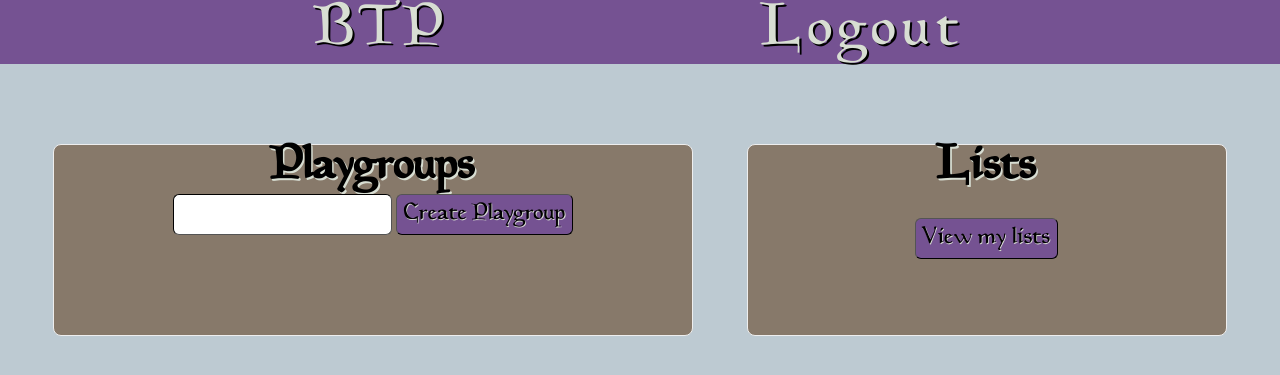
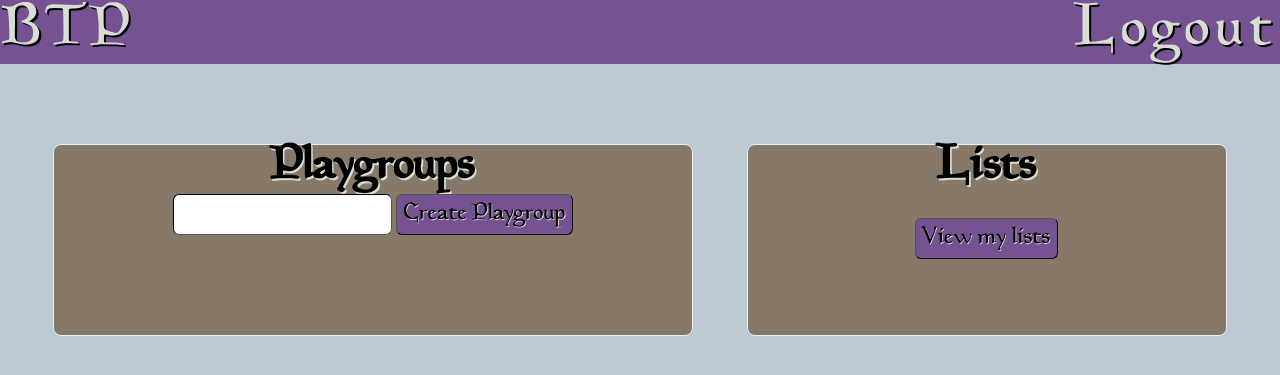
Before and after one commit to VeryThankYou/BTP, a PHP site: page /main.php in a window 1280 px wide. Shown: the top 375 px of the page. Run offline with PHP 8.4, Linux system fonts and the light colour scheme; the visitor is signed in with stand-in values (Sample User, id 1); data that the repository does not hold is empty.

Commit message:
Header er fix'ed, men er stadig ikke pæn

```diff
--- a/index.php
+++ b/index.php
@@ -27,8 +27,11 @@ if ($_SERVER["REQUEST_METHOD"] == "POST") {
 </head>
 
 <body>
+
     <div class="header">
-        <p class="title">BTP</p>
+        <div class="header_left">
+            <p>BTP</p>
+        </div>
     </div>
 
     <div class="container input">
--- a/login.php
+++ b/login.php
@@ -56,7 +56,9 @@ if(!empty( $_POST['email'] ) && !empty( $_POST['pw'] )) {
 
 <body>
     <div class="header">
-        <p class="title">BTP</p>
+      <div class="header_left">
+          <p>BTP</p>
+      </div>
     </div>
 
 
--- a/main.php
+++ b/main.php
@@ -64,15 +64,20 @@ if ($_SERVER["REQUEST_METHOD"] == "POST")  {
 
 <body>
   <div class="header">
+    <div class="header_left">
+      <form method="POST">
+        <input type='submit' name='back' value='BTP'>
+      </form>
+    </div>
 
-    <p class="title">BTP</p>
+    <div class="header_right">
+      <a href="index.php">
+        <p>Logout</p>
+      </a>
+    </div>
+ </div>
 
-    <a href="index.php" class="logout">
-        <p>Logout</p>
-    </a>
-
-  </div>
-
+ <div style="clear:both;"></div>
 
   <div class="mainCon">
     <div class="container mcGroup">
--- a/register.php
+++ b/register.php
@@ -81,7 +81,9 @@ function openAuth() {
 
 <body>
     <div class="header">
-        <p class="title">BTP</p>
+      <div class="header_left">
+        <p>BTP</p>
+      </div>
     </div>
 
     <div class="container input">
--- a/styling/maincss.css
+++ b/styling/maincss.css
@@ -18,8 +18,6 @@ body {
   background-color: #755292;
   height: 64px;
   padding: 0.1em;
-  display: flex;
-  justify-content: space-evenly;
 }
 
 .header p{
@@ -36,15 +34,17 @@ body {
   letter-spacing: 0.1em;
   color: #D8DED3;
   text-shadow: 0.034em 0.034em black;
+  background-color: transparent;
+  border: none;
+  cursor: pointer;
 }
 
-.logout {
+.header_right {
   float: right;
-  font-family: MagicFont;
-  letter-spacing: 0.1em;
-  color: #D8DED3;
-  text-shadow: 0.034em 0.034em black;
-  font-size: 0.75em;
+}
+
+.header_left {
+  float: left;
 }
 
 .container {
```
Also changed, not shown: lists.php (+11 -8 lines).
